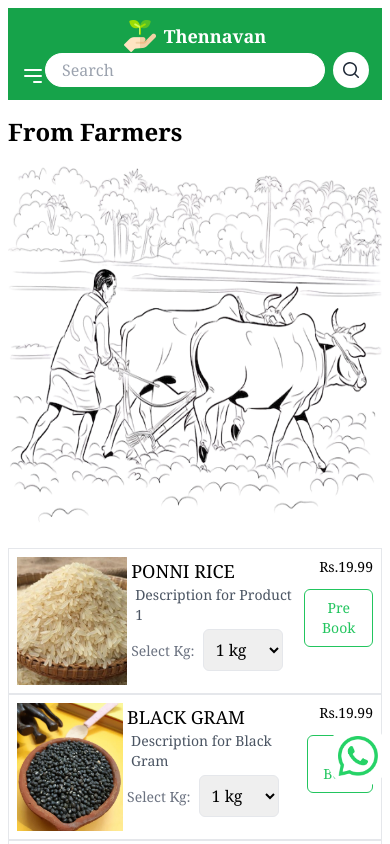
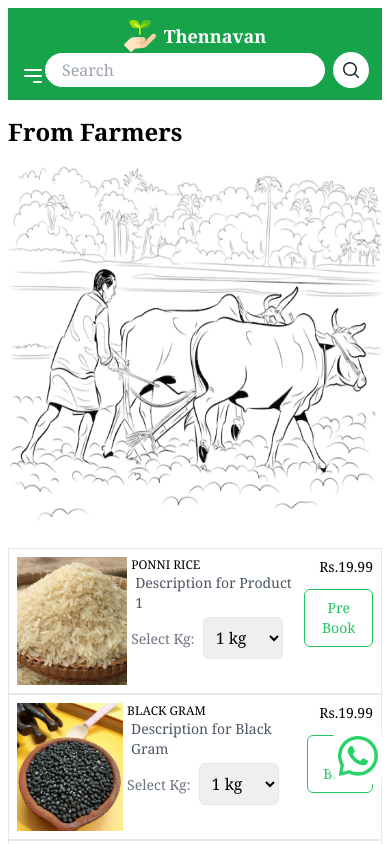
Before and after one commit to GayathriCodes2/THENNAVAN-UI, a Next.js app: page /fromfarmersproducts in a window 390 px wide. Shown: the top 844 px of the page. Built offline with nearby package versions, Linux system fonts and the light colour scheme.

Commit message:
updated product card

```diff
--- a/components/productcard.jsx
+++ b/components/productcard.jsx
@@ -27,7 +27,7 @@ const ProductCard = ({ imageUrl, heading, description, price, buyNowLink, weight
         <img src={imageUrl} alt={heading} height={44} width={44} className="lg:w-64 w-28 lg:h-64 h-32 object-cover" />
       </div>
       <div className="flex-grow lg:mx-4 mx-1">
-        <h4 className="lg:text-lg text-lg uppercase">{heading}</h4>
+        <h4 className="lg:text-lg text-xs uppercase">{heading}</h4>
         <p className="text-gray-600 text-sm ml-1">{description}</p>
         <label htmlFor="weight" className="mt-2 text-sm text-gray-500">Select Kg:</label>
         <select
```
